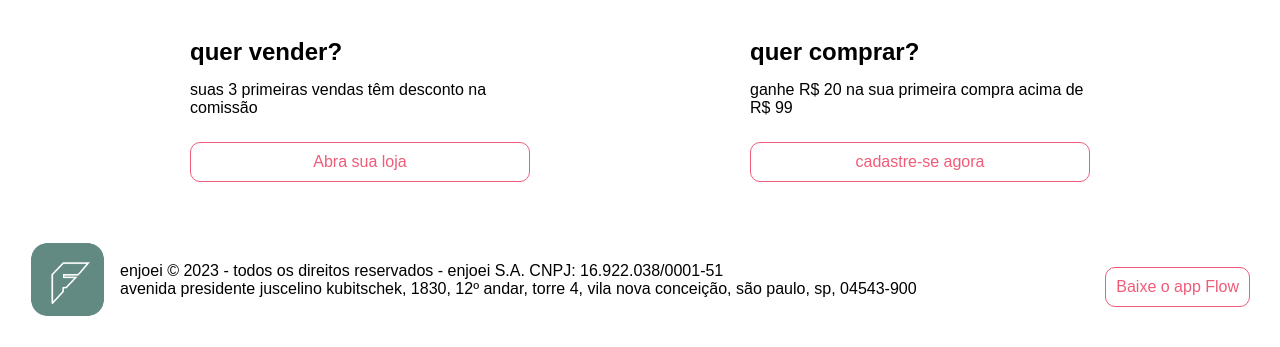
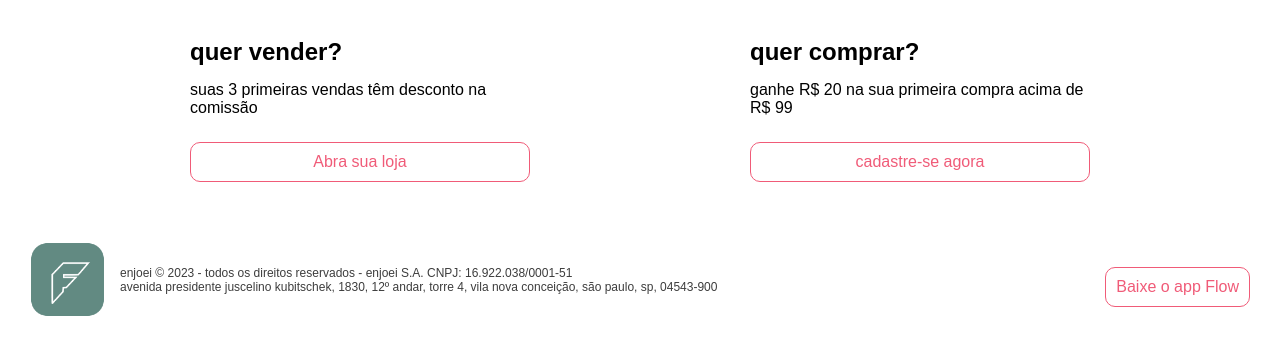
Before and after one commit to Feppeli/cloneEnjoei_clienteSoia, a plain HTML site: page index.html in a window 1280 px wide. Shown: the part 1181-1528 px from the top of the page. Drawn offline with Linux system fonts and the light colour scheme.

Commit message:
fix footer

```diff
--- a/index.html
+++ b/index.html
@@ -36,7 +36,7 @@
 
     <section id="banners">
         <img id="celulares" src="https://assets.enjoei.com.br/assets/packs/media/enjuapp/banner-phones-2x-077d0f20.png" alt="" style="z-index: 1;">
-        <img id="pessoa" src="https://assets.enjoei.com.br/assets/packs/media/enjuapp/banner-woman-mobile-24fb0475.png" alt="" style="">
+        <img id="pessoa" src="https://assets.enjoei.com.br/assets/packs/media/enjuapp/banner-woman-mobile-24fb0475.png" alt="" >
     </section>
 
 
--- a/style/index.css
+++ b/style/index.css
@@ -199,3 +199,8 @@ footer > a{
         min-width: 350px;
     }
 }
+
+footer p{
+    font-size: 12px;
+    color: #3d3d3d;
+}
```
